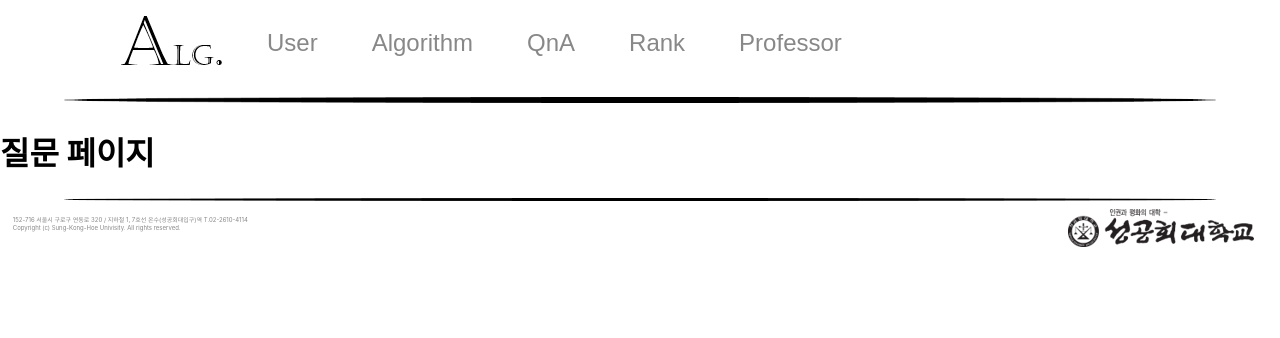
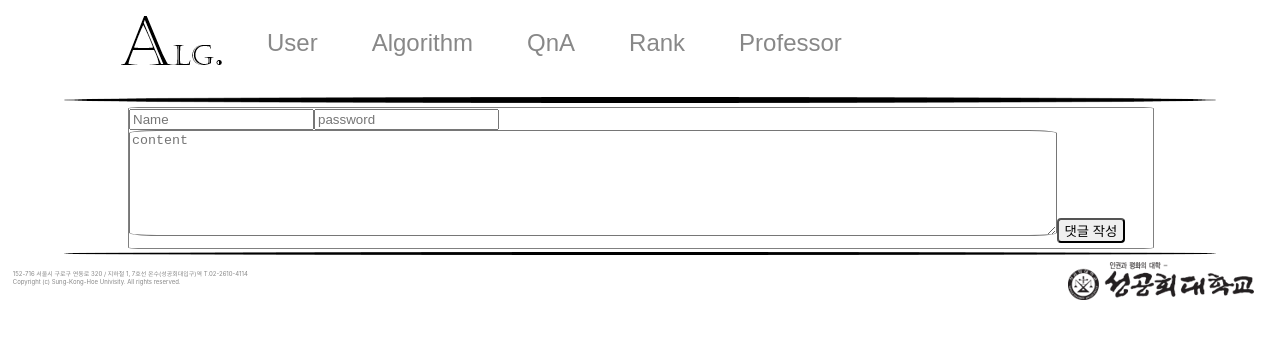
Before and after one commit to nn98/Solved.SKHU, a React (Create React App) app in the folder front-main_page/: page /QnA in a window 1280 px wide. Shown: the top 338 px of the page. Built offline with nearby package versions, Linux system fonts and the light colour scheme.

Commit message:
#3 QnA.css 생성 및 작성 란 생성

```diff
--- a/front-main_page/src/pages/QnA.js
+++ b/front-main_page/src/pages/QnA.js
@@ -1,11 +1,51 @@
-import React from "react";
+import React, { useEffect, useState } from 'react'
+import './qna.css'
 
 const QnA = () => {
+  const [commentAddName, setCommentAddName] = useState('')
+  const [commentAddPassword, setCommentAddPassword] = useState('')
+  const [commentAddContent, setCommentAddContent] = useState('')
+  const [test, setTest] = useState([])
+
+  // 댓글이 제대로 등록 될때 실행(사실 props.error의 내용이 변한때마다 실행)
+
   return (
-    <div>
-      <h1>질문 페이지</h1>
+    <div className="comments_input">
+      <div>
+        <input
+          onChange={(e) => setCommentAddName(e.target.value)}
+          placeholder="Name"
+          type="text"
+          value={commentAddName}
+        />
+        <input
+          onChange={(e) => setCommentAddPassword(e.target.value)}
+          placeholder="password"
+          type="password"
+          value={commentAddPassword}
+        />
+        <textarea
+          className="comment_input_area"
+          id="textarea"
+          onChange={(e) => setCommentAddContent(e.target.value)}
+          placeholder="content"
+          value={commentAddContent}
+        />
+
+        <button
+          className="comment_button"
+          // disabled={
+          //   !commentAddContent || !commentAddPassword || !commentAddName
+          // }
+          name="commenting"
+          value="댓글 작성"
+        >
+          댓글 작성
+        </button>
+        {/* <span>{props.error}</span> */}
+      </div>
     </div>
-  );
-};
+  )
+}
 
-export default QnA;
+export default QnA
--- /dev/null
+++ b/front-main_page/src/pages/qna.css
@@ -0,0 +1,22 @@
+.comments_input {
+  border: 1px solid #808080;
+  width: 80%;
+  border-radius: 1%;
+  text-align: left;
+  margin: 0 10%;
+  height: auto;
+}
+
+.comment_input_area {
+  border-radius: 3%;
+  width: 90%;
+  height: 100px;
+}
+
+.comment_button {
+  display: inline-block;
+  align-items: center;
+  cursor: pointer;
+  margin: 0 0 0.5% 0;
+  border-radius: 4px;
+}
```
